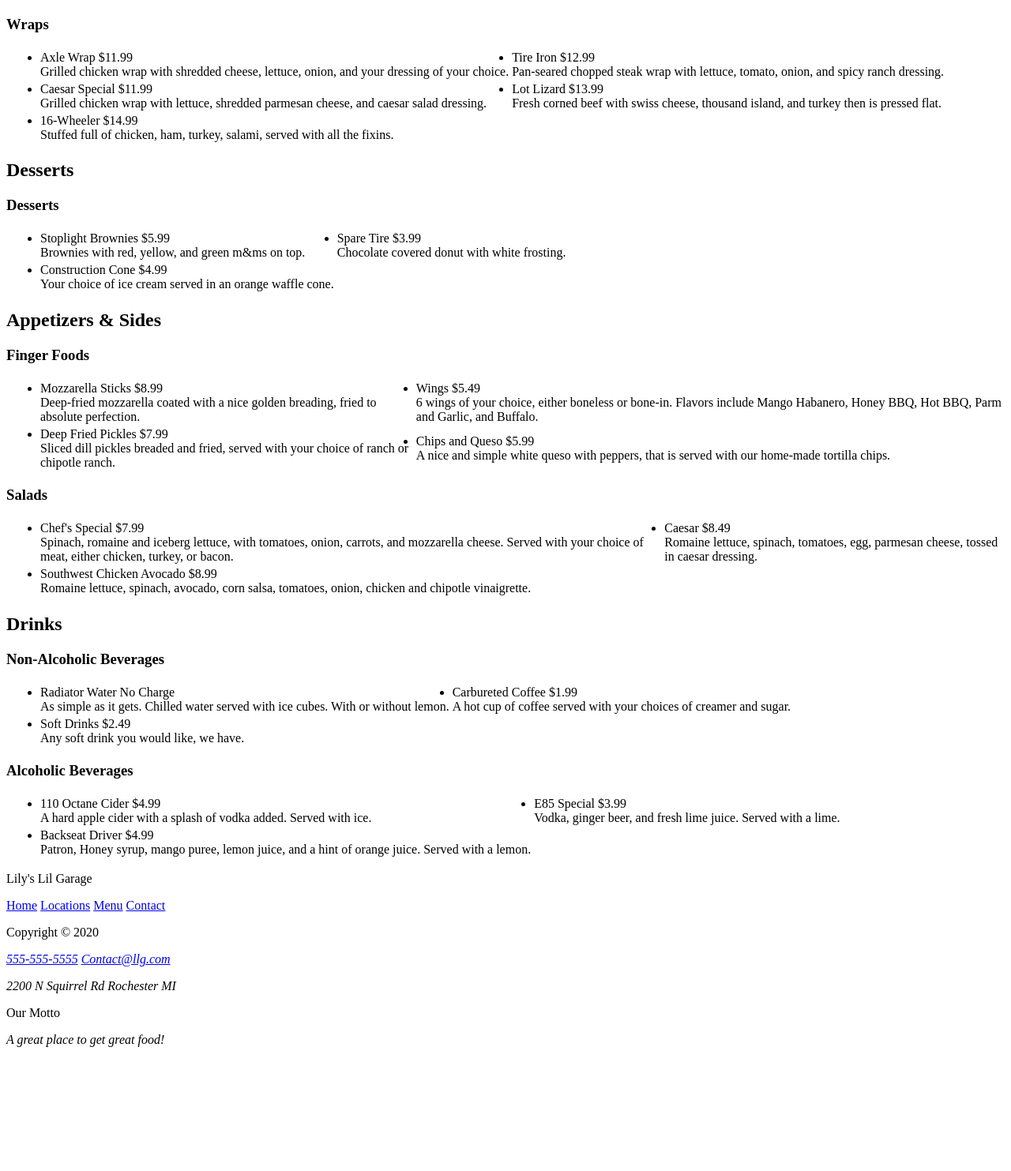
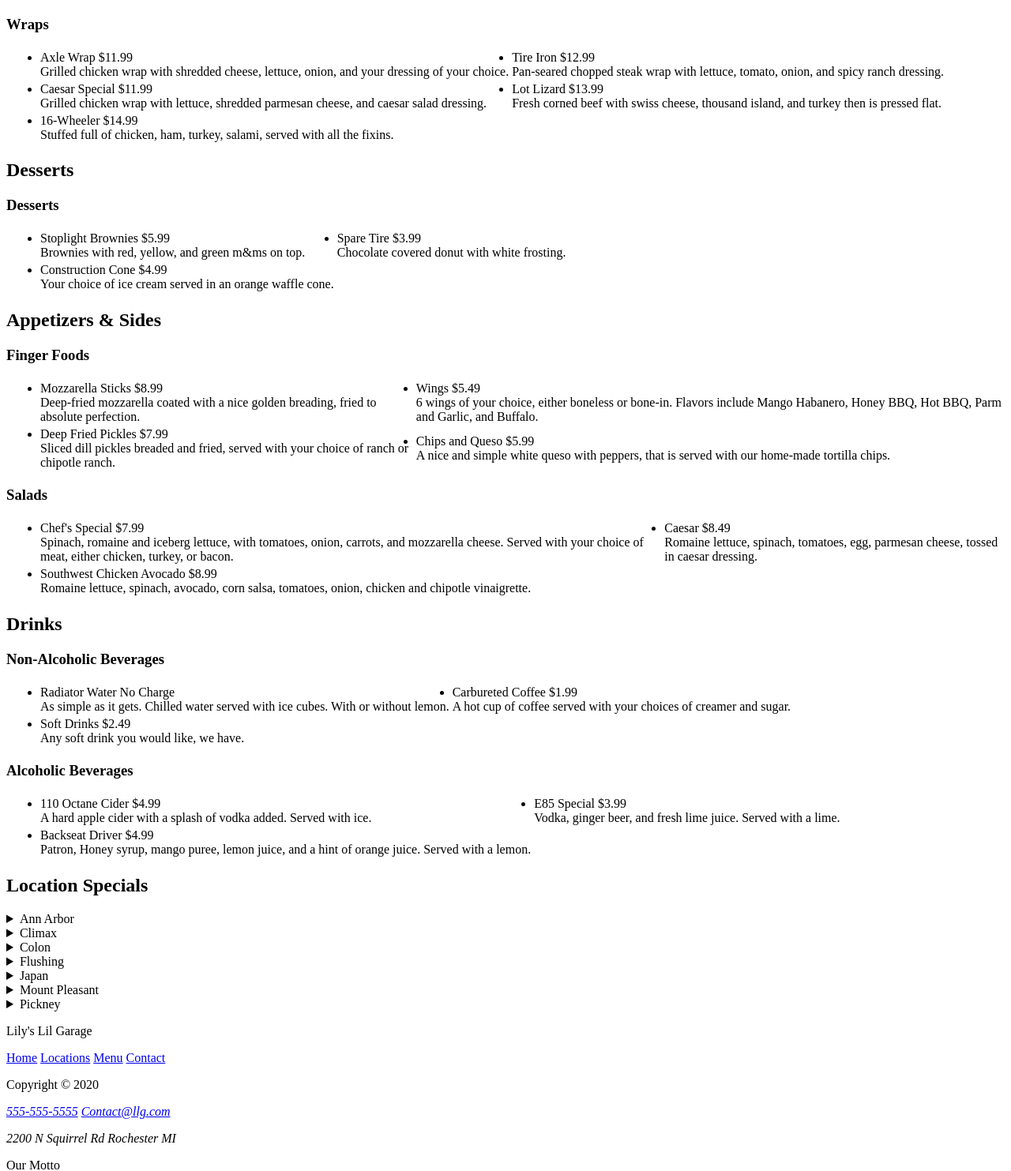
Before and after one commit to cjordanOU/Lily-Garage-Website, a PHP site: page /menu.php in a window 1280 px wide. Shown: the part 1486-2969 px from the top of the page at 79% size. Before the commit the page ends 2812 px from the top, so only its background shows below. Run offline with PHP 8.4, Linux system fonts and the light colour scheme.

Commit message:
Update menu.php

```diff
--- a/menu.php
+++ b/menu.php
@@ -48,6 +48,7 @@
 					<a href="#desserts" title="Jump to our Desserts Selection">Desserts</a>
 					<a href="#appetizers" title="Jump to our Appetizers and Sides selection">Appetizers &amp; Sides</a>
                     <a href="#drinks" title="Jump to our Drinks Selection">Drinks</a>
+					<a href="#specials" title="Jump to our Location Specials Selection">Specials</a>
                 </nav>
             </div>
 
@@ -447,6 +448,67 @@
 				</table>
                 </ul>
 			</div>
+
+			<div class="menuItem">
+			<h2 id="specials">Location Specials</h2>
+				<details>
+					<summary>Ann Arbor</summary>
+						<p>The Long Johnny<span class="price">$20.99</span></p>
+						<h6>Italian sub on a 12” Italian cheese roll stuffed with pickles and our creamy aioli</h6>
+						<p>The Thunder Down Under<span class="price">$21.39</span></p>
+						<h6>A crawfish basket piled high with fries and hushpuppies</h6>
+				</details>
+
+				<details>
+					<summary>Climax</summary>
+						<p>The Ecstasy Burger<span class="price">$20.99</span></p>
+						<h6>1/3lb. Patty stuffed with your choice of cheese, applewood smoked bacon, sauteed onion, and a perfectly fried egg</h6>
+						<p>The Jimmy Wrap<span class="price">$21.39</span></p>
+						<h6>Grilled chicken wrap with lettuce, tomato, and topped with ranch dressing </h6>
+				</details>
+
+				<details>
+					<summary>Colon</summary>
+						<p>The Cleanser<span class="price">$20.99</span></p>
+						<h6>A prune based smoothie with yogurt and oatmeal topped with fresh apple slices and coffee beans</h6>
+						<p>The Windy Mill<span class="price">$21.39</span></p>
+						<h6>A tossed salad of fresh spinach and broccoli with a prune vinaigrette</h6>
+				</details>
+
+				<details>
+					<summary>Flushing</summary>
+						<p>The Swirly<span class="price">$20.99</span></p>
+						<h6>A chocolate vanilla ice cream shake topped with Kitkat bites and With a peanut butter drizzle</h6>
+						<p>The Jimmy Wrap<span class="price">$21.39</span></p>
+						<h6>Two golden brown waffles drizzled with Hershey’s Chocolate sauce and chocolate chips</h6>
+				</details>
+
+				<details>
+					<summary>Japan</summary>
+						<p>Tamagoyaki<span class="price">$6.49</span></p>
+						<h6>Japanese style rolled omelette with a honey siracha dipping sauce.</h6>
+						<p>Sashimi<span class="price">$1.99</span></p>
+						<h6>Fresh rice and sashimi made to order. Your Choice of Tuna, Salmon, Shrimp, or Whitefish.</h6>
+						<p>Brown Rice Curry<span class="price">$11.99</span></p>
+						<h6>Spicy Curry with chicken and brown rice served with a fresh veggie bowl.</h6>
+				</details>
+
+				<details>
+					<summary>Mount Pleasant</summary>
+						<p>The Cleanser<span class="price">$20.99</span></p>
+						<h6>A prune based smoothie with yogurt and oatmeal topped with fresh apple slices and coffee beans.</h6>
+						<p>Brown Rice Curry<span class="price">$11.99</span></p>
+						<h6>Spicy Curry with chicken and brown rice served with a fresh veggie bowl.</h6>
+				</details>
+
+				<details>
+					<summary>Pickney</summary>
+						<p>The Lava Burger<span class="price">$12.49</span></p>
+						<h6>A pepper infused angus beef burger topped with habaneros and fried jalapeno and onions rings.</h6>
+						<p>Burning Ring of Fire<span class="price">$12.49</span></p>
+						<h6>Onion rings covered with a habanero cheese sauce and a spiced minced beef.</h6>
+				</details>
+			</div>
         </main>
 
         <!-- ------ ------ Webpage Footer ------ ------ -->
```
